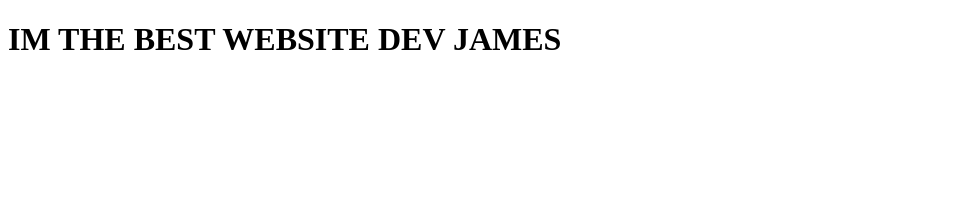
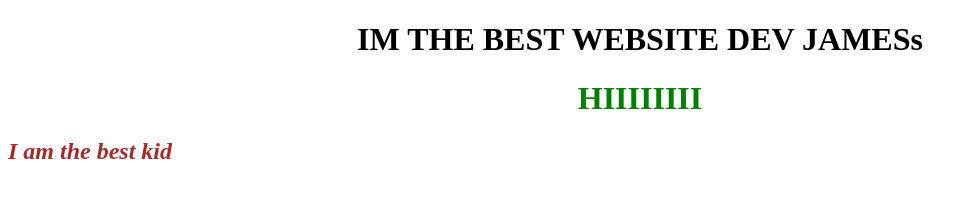
Before and after one commit to Poorg2Vibin/Poorg2Vibin.github.io, a plain HTML site: page index.html in a window 1280 px wide. Shown: the whole page, without its empty margins (0-977 px from the left). Drawn offline with Linux system fonts and the light colour scheme.

Commit message:
centered title and put colors in words

```diff
--- a/index.html
+++ b/index.html
@@ -4,10 +4,17 @@
     <meta charset="UTF-8">
     <meta name="viewport" content="width=device-width, initial-scale=1.0">
     <title>Games</title>
+    <link rel="stylesheet" href="styles.css">
 </head>
 <body>
     <h1>
-        IM THE BEST WEBSITE DEV JAMES
+        IM THE BEST WEBSITE DEV JAMESs
     </h1>
+    <h1 id="hi">
+        HIIIIIIII
+    </h1>
+    <h2>
+        I am the best kid
+    </h2>
 </body>
 </html>
--- /dev/null
+++ b/styles.css
@@ -0,0 +1,13 @@
+h1 {
+    text-align: center;
+    color:black;
+}
+
+#hi {
+color: green;
+}
+
+h2 {
+    font-style: italic;
+    color:brown;
+}
```
